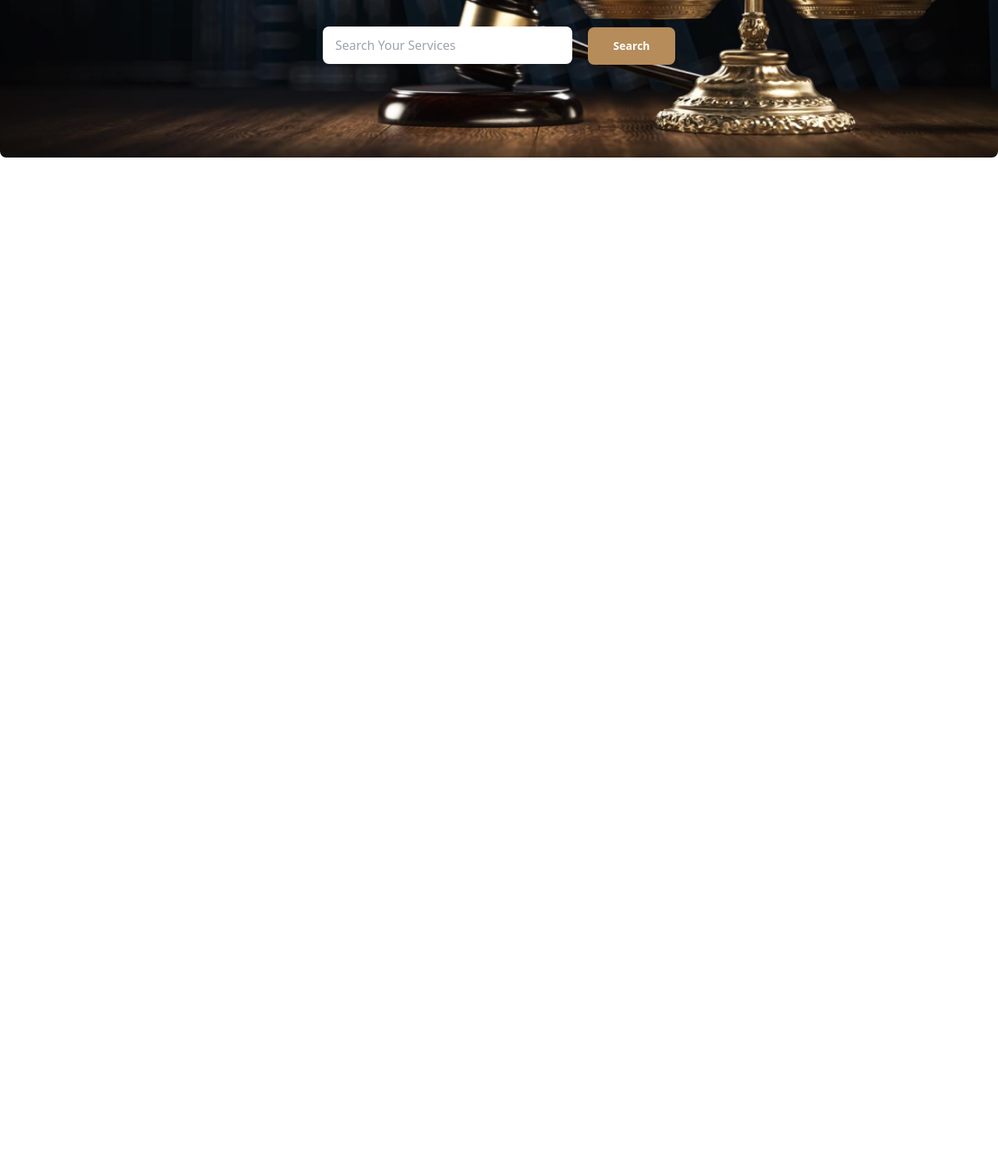
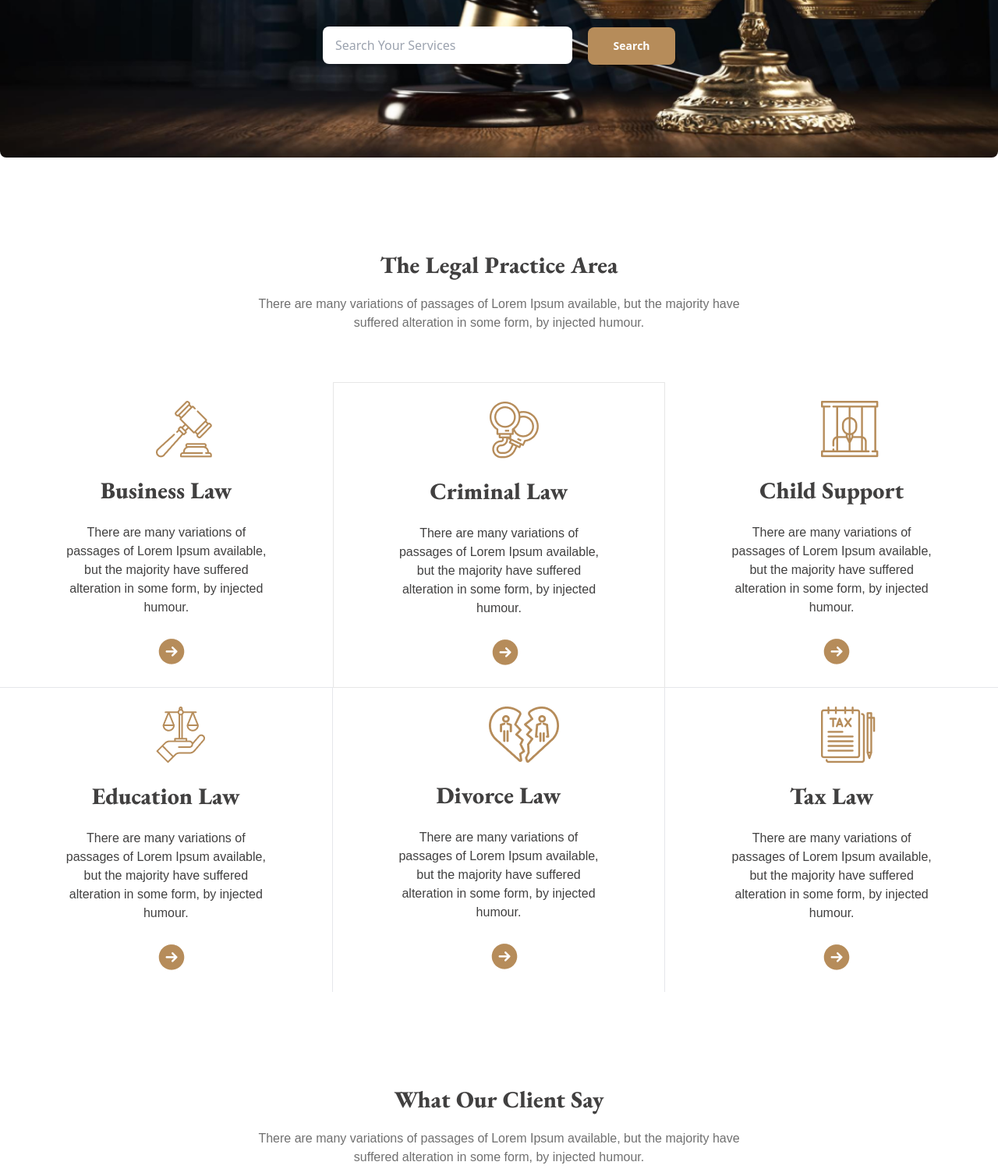
Before and after one commit to Pervage-Ahmed-Tuhin/Legal-Website, a plain HTML site: page index.html in a window 1280 px wide. Shown: the part 500-1999 px from the top of the page at 78% size. Before the commit the page ends 800 px from the top, so only its background shows below. Drawn offline with nearby package versions, Linux system fonts and the light colour scheme.

Commit message:
Completed the grid section

```diff
--- a/index.html
+++ b/index.html
@@ -93,7 +93,76 @@
         </div>
     </header>
 
-    <main>
+    <main class="max-w-7xl mx-auto">
+
+        <section class="my-[120px]">
+
+        <div class="text-center space-y-5 mb-16">
+            <h2 class="text-3xl font-eb font-extrabold text-[#414040]">The Legal Practice Area</h2>
+            <p class="text-base font-poppins text-[#707070] w-1/2 mx-auto">There are many variations of passages of Lorem Ipsum available, but the majority have suffered alteration in some form, by injected humour.</p>
+        </div>
+
+        <div class="grid grid-cols-1 lg:grid-cols-3">
+            <div class="space-y-6 p-6 text-center border-b-[1px]">
+                <img class="ml-52 lg:ml-44" src="images/business.png" alt="">
+                <h3 class="font-eb text-[#414040] font-extrabold text-3xl">Business Law</h3>
+                <p class="text-[#414040] text-base font-poppins font-normal w-[258px] m-auto">
+                    There are many variations of passages of Lorem Ipsum available, but the majority have suffered alteration in some form, by injected humour.
+                </p>
+                <img class="ml-52 lg:ml-44" src="images/Frame.png" alt="">
+            </div>
+            <div class="space-y-6 border-[1px] border-[#E7E7E7] text-center p-6">
+                <img class="ml-52 lg:ml-44" src="images/criminal.png" alt="">
+                <h3 class="font-eb text-[#414040] font-extrabold text-3xl">Criminal Law</h3>
+                <p class="text-[#414040] text-base font-poppins font-normal w-[258px] m-auto">
+                    There are many variations of passages of Lorem Ipsum available, but the majority have suffered alteration in some form, by injected humour.
+                </p>
+                <img class="ml-52 lg:ml-44" src="images/Frame.png" alt="">
+            </div>
+            <div class="space-y-6 text-center p-6 border-b-[1px]">
+                <img class="ml-52 lg:ml-44" src="images/child.png" alt="">
+                <h3 class="font-eb text-[#414040] font-extrabold text-3xl">Child Support</h3>
+                <p class="text-[#414040] text-base font-poppins font-normal w-[258px] m-auto">
+                    There are many variations of passages of Lorem Ipsum available, but the majority have suffered alteration in some form, by injected humour.
+                </p>
+                <img class="ml-52 lg:ml-44" src="images/Frame.png" alt="">
+            </div>
+            <div class="space-y-6 p-6 text-center border-r-[1px]">
+                <img class="ml-52 lg:ml-44"  src="images/education.png" alt="">
+                <h3 class="font-eb text-[#414040] font-extrabold text-3xl">Education Law</h3>
+                <p class="text-[#414040] text-base font-poppins font-normal w-[258px] m-auto">
+                    There are many variations of passages of Lorem Ipsum available, but the majority have suffered alteration in some form, by injected humour.
+                </p>
+                <img class="ml-52 lg:ml-44"  src="images/Frame.png" alt="">
+            </div>
+            <div class="space-y-6 p-6 text-center border-r-[1px]">
+                <img class="ml-52 lg:ml-44"  src="images/divorce.png" alt="">
+                <h3 class="font-eb text-[#414040] font-extrabold text-3xl">Divorce Law</h3>
+                <p class="text-[#414040] text-base font-poppins font-normal w-[258px] m-auto">
+                    There are many variations of passages of Lorem Ipsum available, but the majority have suffered alteration in some form, by injected humour.
+                </p>
+                <img class="ml-52 lg:ml-44"  src="images/Frame.png" alt="">
+            </div>
+            <div class="space-y-6 text-center p-6">
+                <img class="ml-52 lg:ml-44"  src="images/tax.png" alt="">
+                <h3 class="font-eb text-[#414040] font-extrabold text-3xl">Tax Law</h3>
+                <p class="text-[#414040] text-base font-poppins font-normal w-[258px] m-auto">
+                    There are many variations of passages of Lorem Ipsum available, but the majority have suffered alteration in some form, by injected humour.
+                </p>
+                <img class="ml-52 lg:ml-44"  src="images/Frame.png" alt="">
+            </div>
+        </div>
+        </section>
+
+
+        <section class="my-[120px]">
+
+            <div class="text-center space-y-5 mb-16">
+                <h2 class="text-3xl font-eb font-extrabold text-[#414040]">What Our Client Say</h2>
+                <p class="text-base font-poppins text-[#707070] w-1/2 mx-auto">There are many variations of passages of Lorem Ipsum available, but the majority have suffered alteration in some form, by injected humour.</p>
+            </div>
+
+        </section>
 
     </main>
 
```
